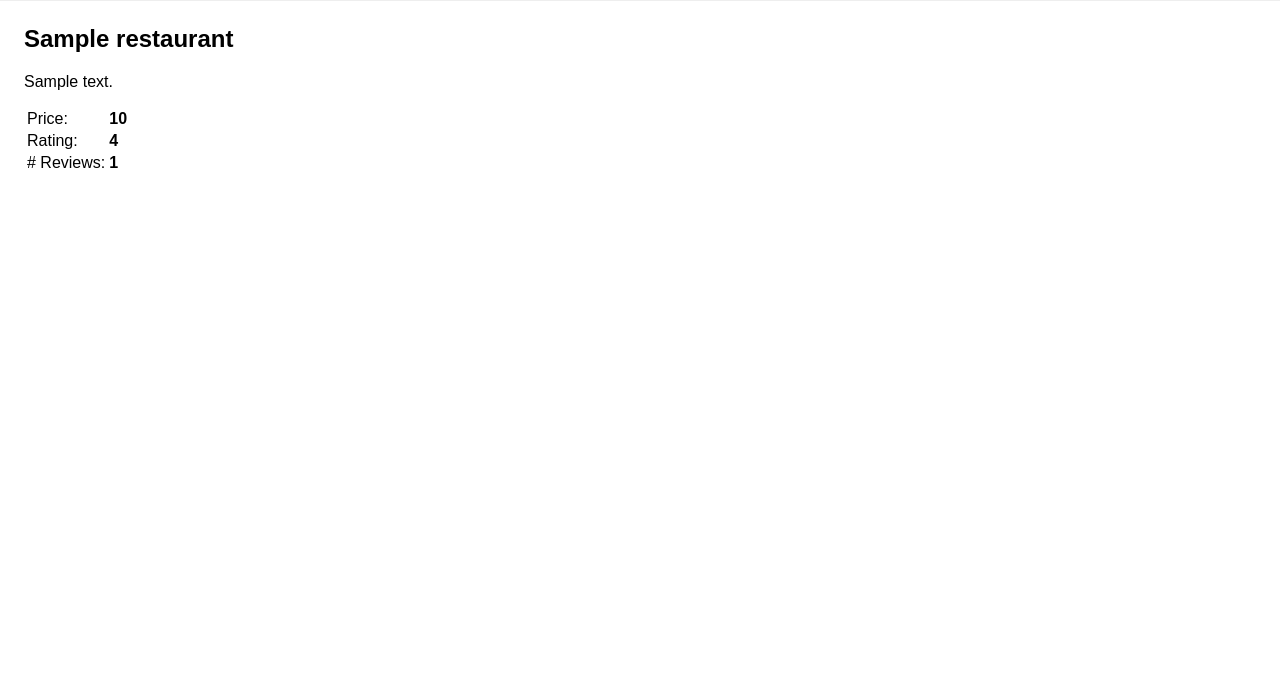
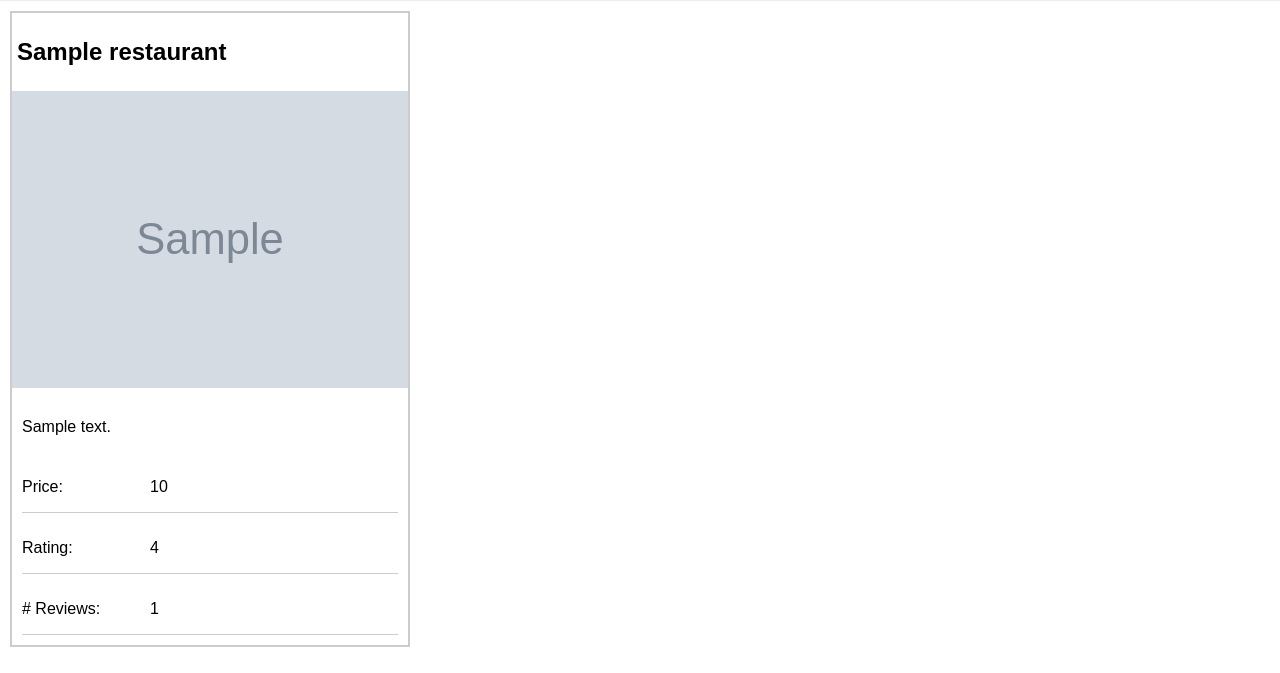
Before and after one commit to Archana261996/webdev-labs, a Flask app: template lab02/templates/restaurant.html in a window 1280 px wide. Shown: the part 127-800 px from the top of the page. Run offline with Flask 2, Linux system fonts and the light colour scheme; the template is opened without the code that fills it: most values are stand-ins (such as "Sample title", 1, 10 or a date in 2020); grey boxes marked "Sample" are stand-in pictures; some libraries are stand-ins or nearby versions.

Commit message:
Commiting exercise4

```diff
--- a/lab02/static/style.css
+++ b/lab02/static/style.css
@@ -4,9 +4,30 @@ body * {
 
 body {
     font-family: Arial, Helvetica, sans-serif;
-    margin: 0;
+    margin: 0px;
+}
+h2 {
+    padding:5px;
+}
+.card{
+    width: 400px;
+    border: solid 2px #CCC;
+    margin: 10px;
 }
 
+#addy{
+    padding: 10px;
+}
+
+section section{
+    margin: 10px;
+    border-bottom: solid 1px #CCC;
+}
+
+.val {
+    position: absolute;
+    margin-left: 10%;
+}
 header {
     padding: 3vh;
     background: #EEE;
@@ -24,7 +45,11 @@ nav ul {
 }
 
 main {
-    margin: 3vh;
+    margin: 0vh;
+}
+
+img {
+    width: 100%;
 }
 
 
--- a/lab02/templates/restaurant.html
+++ b/lab02/templates/restaurant.html
@@ -1,6 +1,7 @@
 <!DOCTYPE html>
 <html lang="en" >
 <head>
+
     <meta charset="UTF-8"><title>Top Restaurant</title>
     <link rel="stylesheet" href="https://cdnjs.cloudflare.com/ajax/libs/font-awesome/5.11.2/css/all.min.css">
     <link rel="stylesheet" href="/static/style.css">
@@ -8,30 +9,24 @@
     <title>Top Restaurant</title>
 </head>
 <body>
-    {% include 'includes/header-restaurants.html' %}
+    {% include 'includes/header.html' %}
 
     <main>
-        {% for restaurants in restaurants %}
-        <section>
-            <h2>{{ restaurant.get('name') }}</h2>
-            <div class="img" style="background-image: url('{{ restaurant.get('image_url') }}');"></div>
-            <p>{{ restaurant.get('display_address') }}</p>
-            <table>
-                <tr>
-                    <td>Price:</td>
-                    <td><strong>{{ restaurant.get('price') }}</strong></td>
-                </tr>
-                <tr>
-                    <td>Rating:</td>
-                    <td><strong>{{ restaurant.get('rating') }}</strong></td>
-                </tr>
-                <tr>
-                    <td># Reviews:</td>
-                    <td><strong>{{ "{:,.0f}".format(restaurant.get('review_count')) }}</strong></td>
-                </tr>
-            </table>
+        <section class="card">
+        <h2>{{ restaurant.get('name') }}</h2>
+        <img src= {{restaurant.get('image_url')}} a="Restaurant">
+        <p id="addy">{{restaurant.get('display_address')}}</p>
+
+        <section style ="display: flex; justify-content:left">
+            <p>Price:</p> <p class="val">{{restaurant.get('price')}}</p>
         </section>
-        {% endfor %}
+        <section style ="display: flex; justify-content:left">
+            <p>Rating:</p> <p class="val">{{restaurant.get('rating')}}</p>
+        </section>
+        <section style ="display: flex; justify-content:left">
+            <p># Reviews:</p> <p class="val">{{restaurant.get('review_count')}}</p>
+        </section>
+    </section>
     </main>
 </body>
 </html>
```
